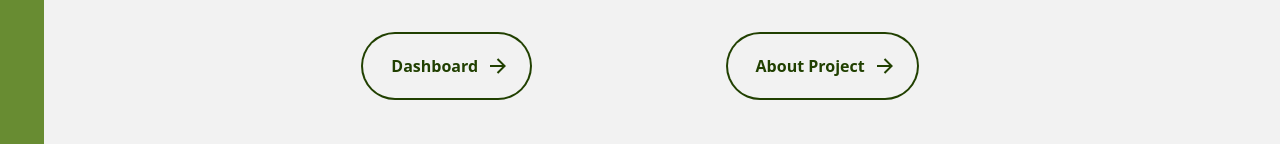
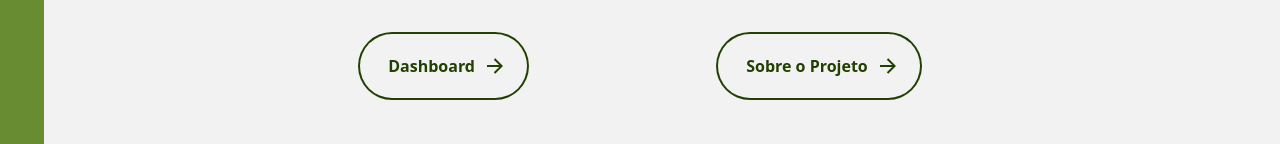
Before and after one commit to NicolasHaubricht/EcoBreathe-Web-Site, a React (Vite) app: page / in a window 1280 px wide. Shown: the part 414-558 px from the top of the page. Built offline with nearby package versions, Linux system fonts and the light colour scheme.

Commit message:
Corrigindo texto

```diff
--- a/src/routes/Home/Home.jsx
+++ b/src/routes/Home/Home.jsx
@@ -10,7 +10,7 @@ const Home = (props) => {
                 <h2 className='uppercase font-bold text-2xl sm:text-3xl md:text-5xl text-center md:text-start text-green-2'> Ao meu projeto <strong className='font-bold text-green-2'>Ecobreathe</strong></h2>
                 <div className='flex flex-wrap gap-5 justify-around mt-10'>
                     <Link to='/dashboard'><ButtonHome text_btn={'Dashboard'} /></Link>
-                    <Link to='/about'><ButtonHome text_btn={'About Project '} /></Link>
+                    <Link to='/about'><ButtonHome text_btn={'Sobre o Projeto '} /></Link>
                 </div>
             </div>
         </section>
```
